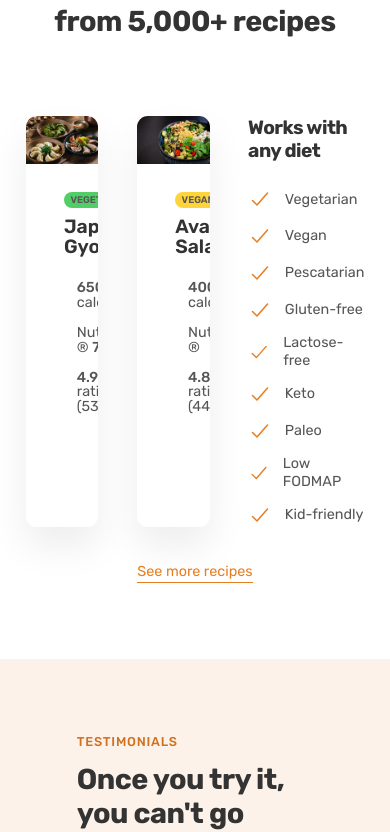
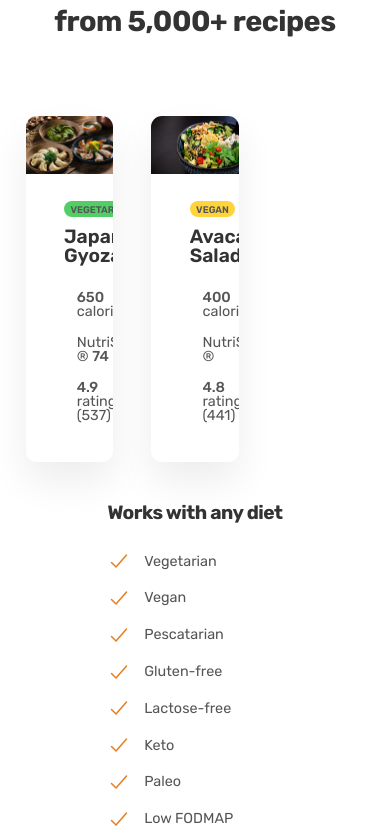
Before and after one commit to Euuphi/omnifood, a React (Create React App) app: page / in a window 390 px wide. Shown: the part 2972-3804 px from the top of the page. Built offline with nearby package versions, Linux system fonts and the light colour scheme.

Commit message:
Adjust DietList for mini tablets

```diff
--- a/src/components/Sections/Meals/DietList.js
+++ b/src/components/Sections/Meals/DietList.js
@@ -1,5 +1,8 @@
 import React from "react";
 import { IoCheckmarkOutline } from "react-icons/io5";
+
+// Stylesheets
+import styles from "./DietList.module.css";
 
 // Components
 import HeadingTetiary from "../../Headings/HeadingTertiary";
@@ -20,7 +23,7 @@ const DietList = () => {
     ];
 
     return (
-        <div>
+        <div className={styles.dietList}>
             <HeadingTetiary>Works with any diet</HeadingTetiary>
             <List>
                 {dietList.map((diet) => {
--- /dev/null
+++ b/src/components/Sections/Meals/DietList.module.css
@@ -0,0 +1,6 @@
+@media (max-width: 47em) {
+    .dietList {
+        grid-column: 1 / -1;
+        justify-self: center;
+    }
+}
```
